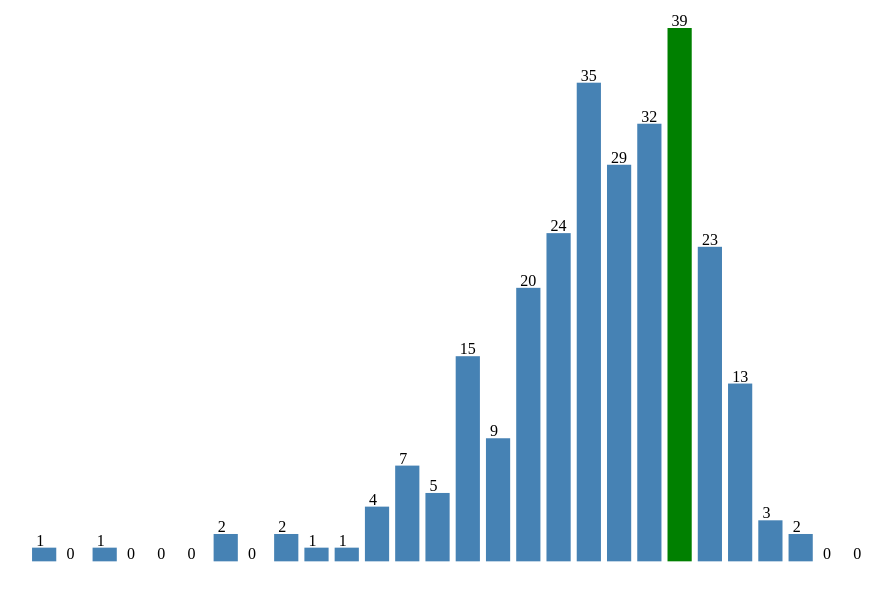
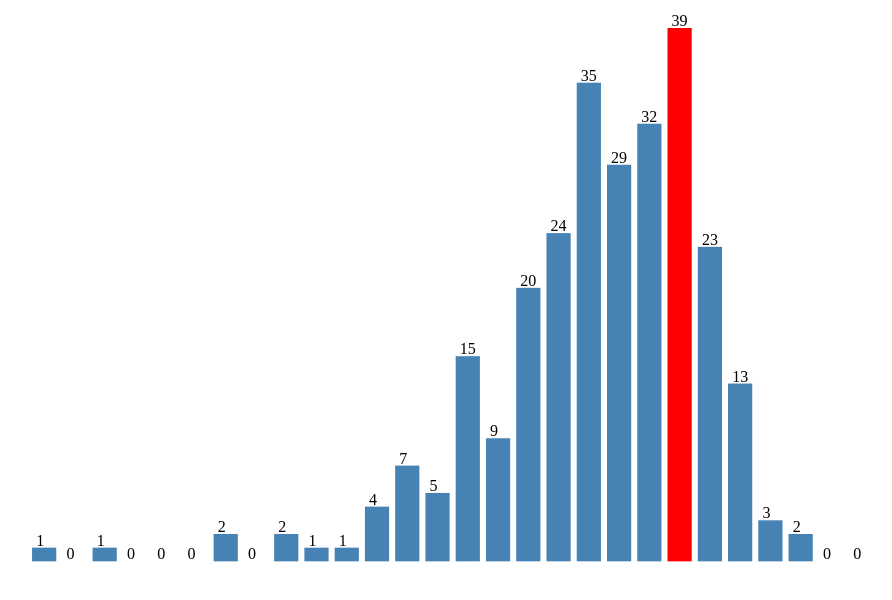
Before and after one commit to WENxinyu0807/vis2021s, a plain HTML site: page lab05/index.html in a window 1280 px wide. Shown: the whole page, without its empty margins (2-894 px from the left). Drawn offline with nearby package versions, Linux system fonts and the light colour scheme.

Commit message:
Update index.html

```diff
--- a/lab05/index.html
+++ b/lab05/index.html
@@ -1,16 +1,26 @@
 <!DOCTYPE html>
 <head>
 	<meta charset="utf-8">
+
+
+
+
 	<style>
 	@import url('https://fonts.googleapis.com/css2?family=Noto+Serif+TC:wght@500&display=swap');
 	</style>
+
 	<style>
 		.bar {fill: steelblue}
 	</style>
+
+
 	<script src="https://d3js.org/d3.v6.min.js" charset="utf-8"></script>
 </head>
 <body>
+
+
 	<script>
+
 		var margin = {top: 20, right: 20, buttom: 20, left: 20},
 			width = window.innerWidth * 2/3,
 			height = window.innerHeight * 2/3,
@@ -32,15 +42,20 @@
 		var data = d3.csv("data.csv", rowConvert).then(function(data){
 
 		data.forEach(function(d){d.Date = "" + d.Date;});
+
+
 		var x = d3.scaleBand()
 				.range([0, width])
 				.padding(0.2);
 		var y = d3.scaleLinear()
 				.range([height, 0])
+
 		x.domain(data.map(function(d){return d.Date;}));
 		y.domain([0, d3.max(data, function(d){return d.Amount;})]);
 
 		var max = d3.max(data, function(d){return d.Amount});
+
+
 		svg.selectAll("rect")
 			.data(data)
 			.enter()
@@ -52,8 +67,10 @@
 			.attr("height", function(d){return height - y(d.Amount);})
 			.style("fill", function(d){
 				if (d.Amount == max)
-				return "green";
+				return "red";
 			});
+
+
 		svg.selectAll("text")
 			.data(data)
 			.enter()
@@ -63,9 +80,12 @@
 			.attr("y", function(d){return y(d.Amount) - 2;})
 			.attr("font-family", "Noto serif TC")
 			.attr("font-size", "16px");
+
+
 		console.log(data);
 
 		});
+
 	</script>
 </body>
 
```
